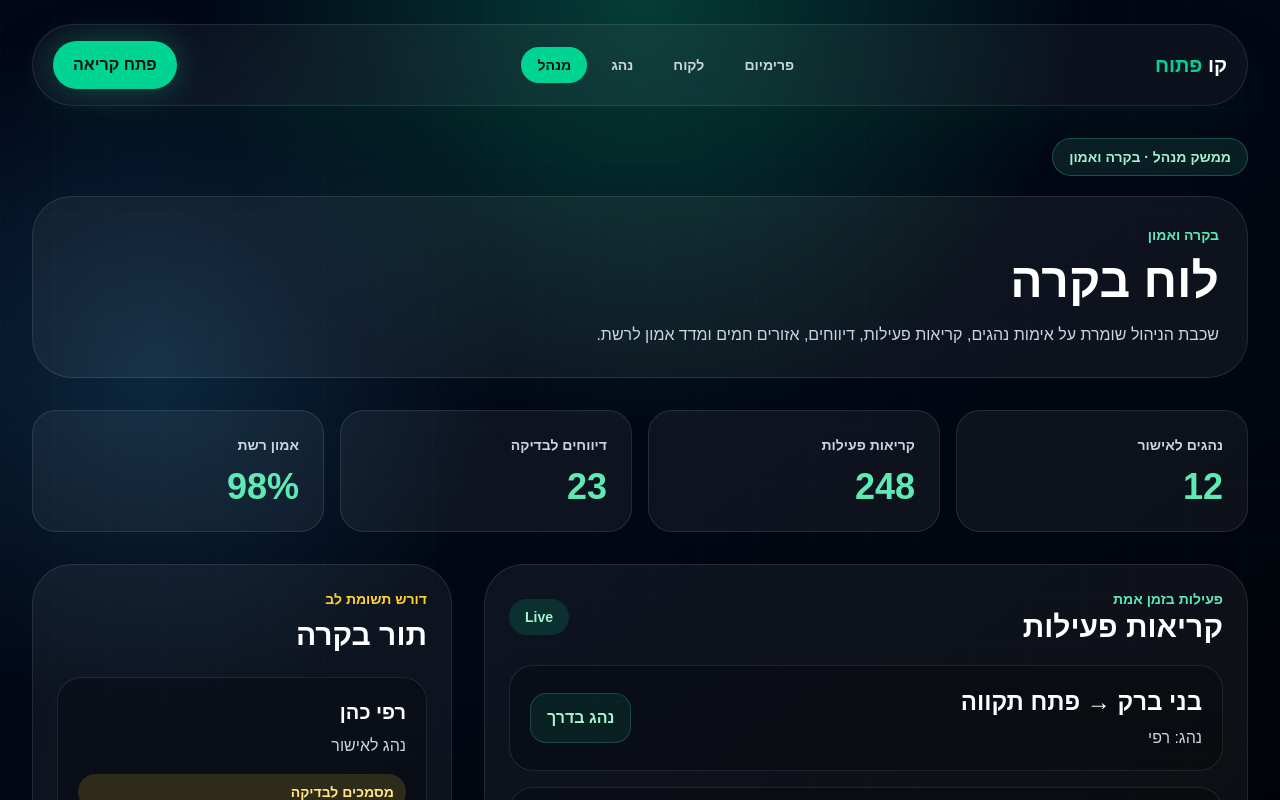
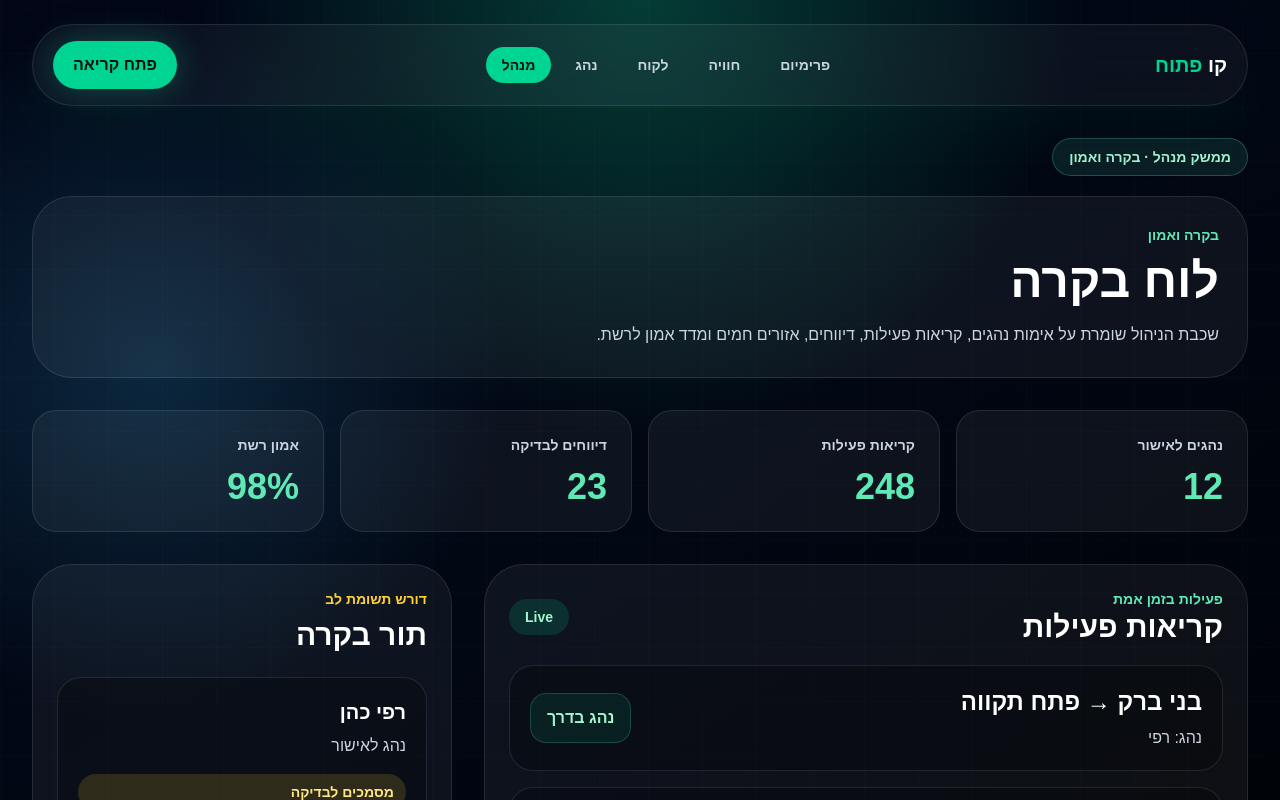
Before and after one commit to stamplace/kav-patuach, a Next.js app: page /admin in a window 1280 px wide. Shown: the top 800 px of the page. Built offline with nearby package versions, Linux system fonts and the light colour scheme.

Commit message:
docs(ui): expose premium experience endpoint

```diff
--- a/src/components/ProductShell.tsx
+++ b/src/components/ProductShell.tsx
@@ -2,13 +2,14 @@ import type { ReactNode } from "react";
 import { product } from "@/lib/product";
 
 type ProductShellProps = {
-  active: "premium" | "landing" | "customer" | "driver" | "admin";
+  active: "premium" | "experience" | "landing" | "customer" | "driver" | "admin";
   badge: string;
   children: ReactNode;
 };
 
 const navItems = [
   { key: "premium", label: "פרימיום", href: "/premium" },
+  { key: "experience", label: "חוויה", href: "/experience" },
   { key: "customer", label: "לקוח", href: "/customer" },
   { key: "driver", label: "נהג", href: "/driver" },
   { key: "admin", label: "מנהל", href: "/admin" },
```
Also changed, not shown: 1 other file (tests, documents, lock files or other folders).
